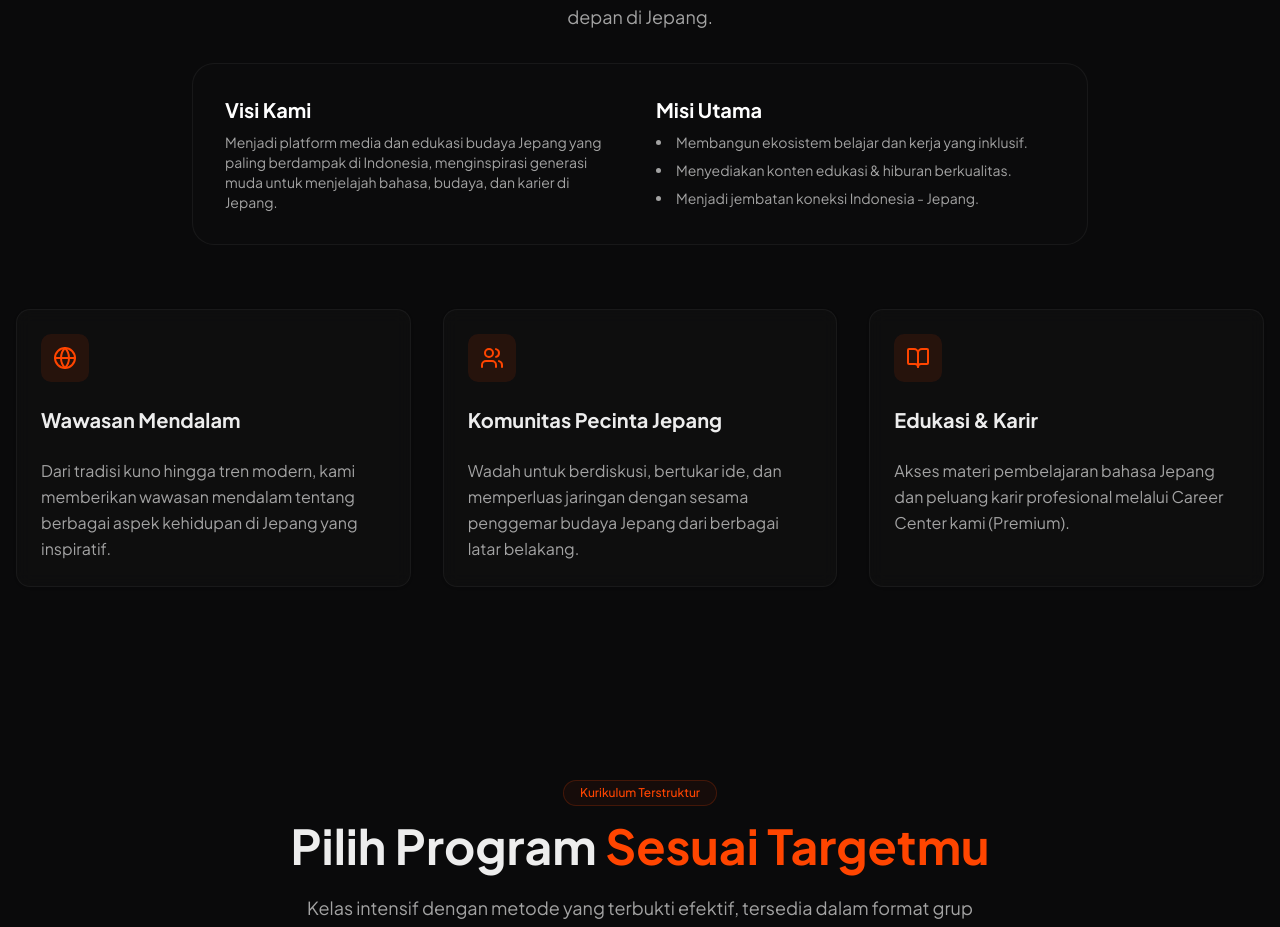
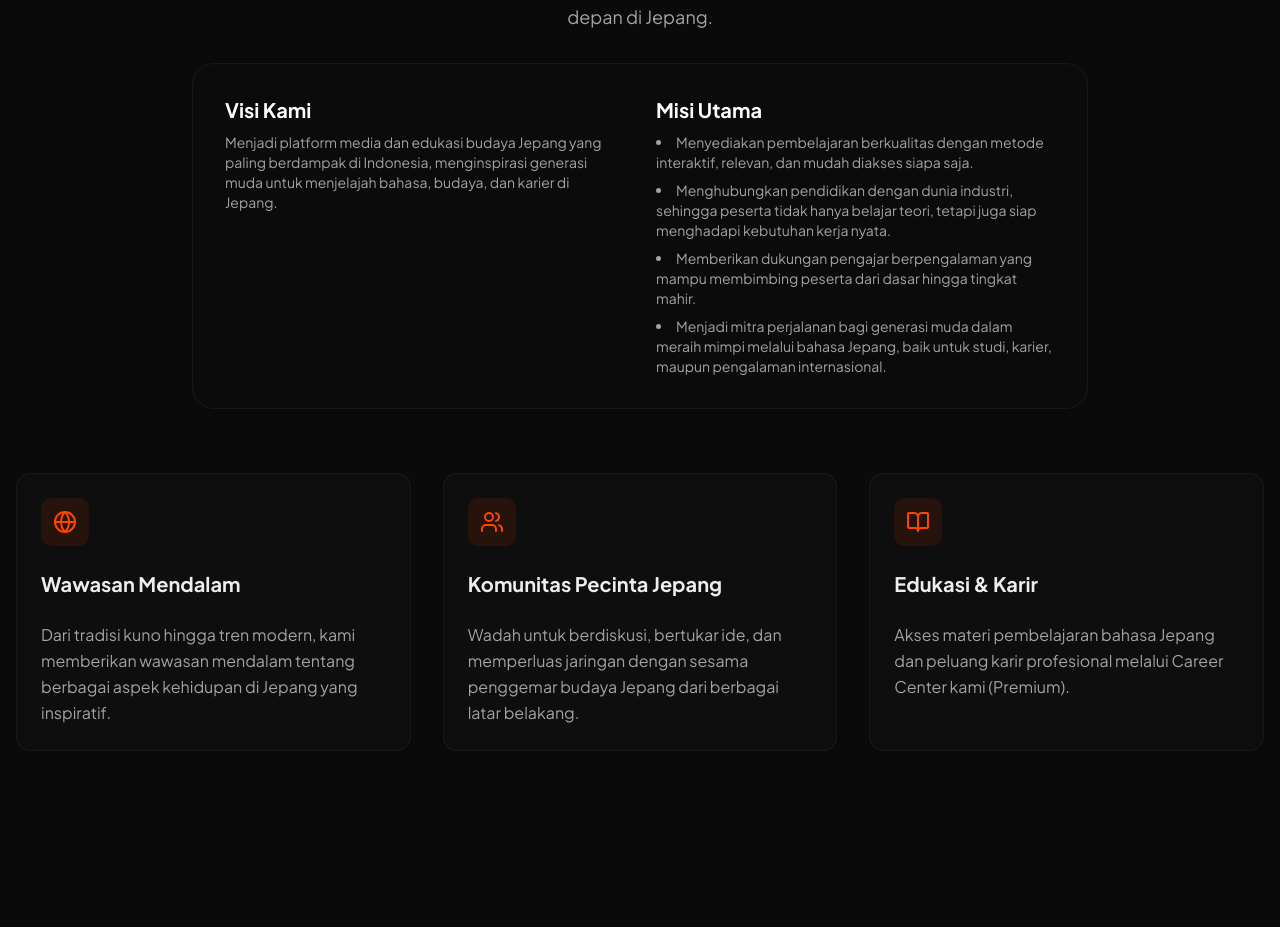
Before and after one commit to nihonbuzz/nihonbuzz, a Next.js app: page / in a window 1280 px wide. Shown: the part 1105-2032 px from the top of the page. Built offline with nearby package versions, Linux system fonts and the light colour scheme.

Commit message:
Update about.tsx gilang 5

```diff
--- a/src/components/sections/about.tsx
+++ b/src/components/sections/about.tsx
@@ -50,9 +50,10 @@ export function About() {
              <div>
                 <h4 className="text-xl font-bold text-white mb-2">Misi Utama</h4>
                 <ul className="text-sm text-muted-foreground space-y-2 list-disc list-inside">
-                    <li>Membangun ekosistem belajar dan kerja yang inklusif.</li>
-                    <li>Menyediakan konten edukasi & hiburan berkualitas.</li>
-                    <li>Menjadi jembatan koneksi Indonesia - Jepang.</li>
+                    <li>Menyediakan pembelajaran berkualitas dengan metode interaktif, relevan, dan mudah diakses siapa saja.</li>
+                    <li>Menghubungkan pendidikan dengan dunia industri, sehingga peserta tidak hanya belajar teori, tetapi juga siap menghadapi kebutuhan kerja nyata.</li>
+                    <li>Memberikan dukungan pengajar berpengalaman yang mampu membimbing peserta dari dasar hingga tingkat mahir. </li>
+                   <li>Menjadi mitra perjalanan bagi generasi muda dalam meraih mimpi melalui bahasa Jepang, baik untuk studi, karier, maupun pengalaman internasional.</li>
                 </ul>
              </div>
           </div>
```
